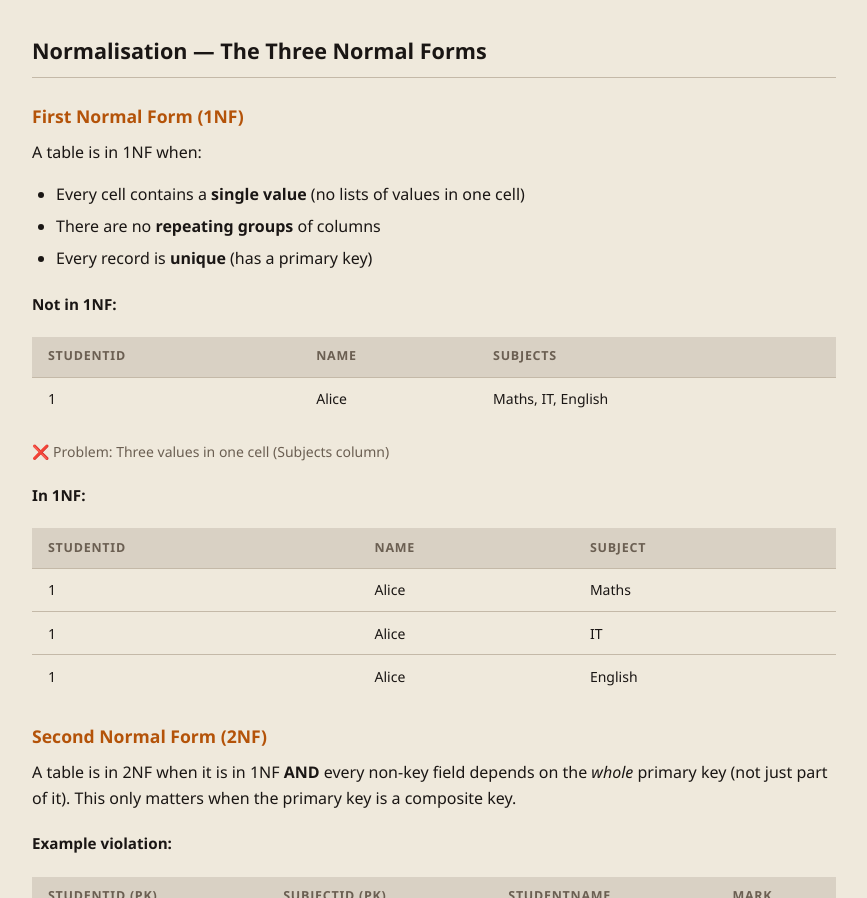
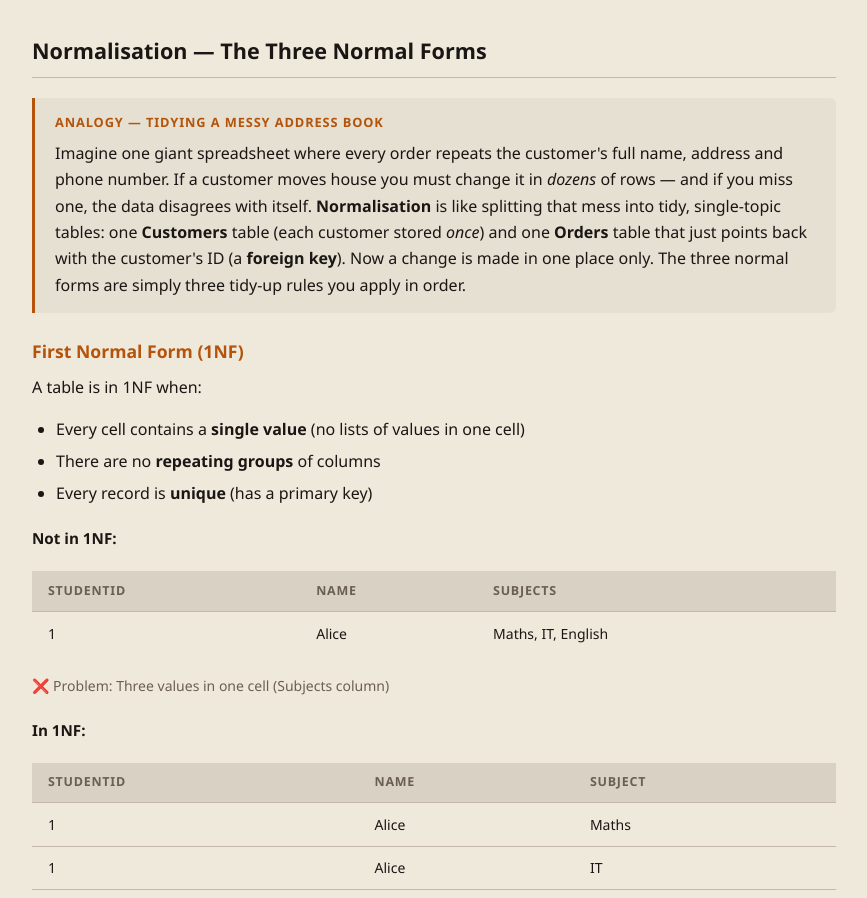
Before and after one commit to mscoetzeeit/it-website, a website: page grade12/relational-db.html in a window 1280 px wide. Shown: the part 3256-4154 px from the top of the page, without its empty margins (276-1143 px from the left). Drawn offline with Linux system fonts and the light colour scheme.

Commit message:
Gr12 theory: add analogies (normalisation = tidying an address book; cloud = electricity grid)
Co-Authored-By: Claude Opus 4.8 <noreply@anthropic.com>

```diff
--- a/grade12/relational-db.html
+++ b/grade12/relational-db.html
@@ -167,6 +167,7 @@
   </div>
 
   <h2>Normalisation — The Three Normal Forms</h2>
+  <div class="callout"><div class="callout-title">ANALOGY — tidying a messy address book</div><p>Imagine one giant spreadsheet where every order repeats the customer's full name, address and phone number. If a customer moves house you must change it in <em>dozens</em> of rows — and if you miss one, the data disagrees with itself. <strong>Normalisation</strong> is like splitting that mess into tidy, single-topic tables: one <strong>Customers</strong> table (each customer stored <em>once</em>) and one <strong>Orders</strong> table that just points back with the customer's ID (a <strong>foreign key</strong>). Now a change is made in one place only. The three normal forms are simply three tidy-up rules you apply in order.</p></div>
 
   <h3>First Normal Form (1NF)</h3>
   <p>A table is in 1NF when:</p>
```
Also changed, not shown: grade12/cloud-vr-ar.html (+1 -0 lines).
